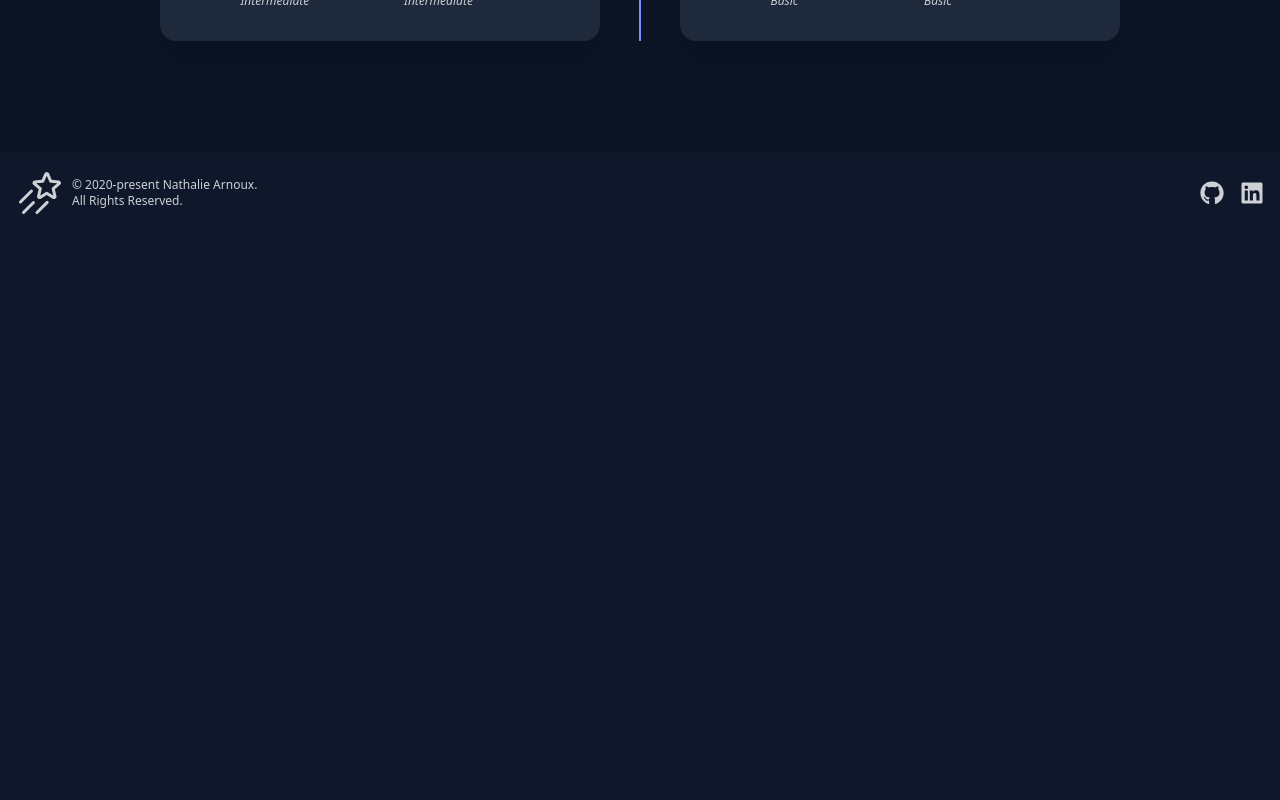
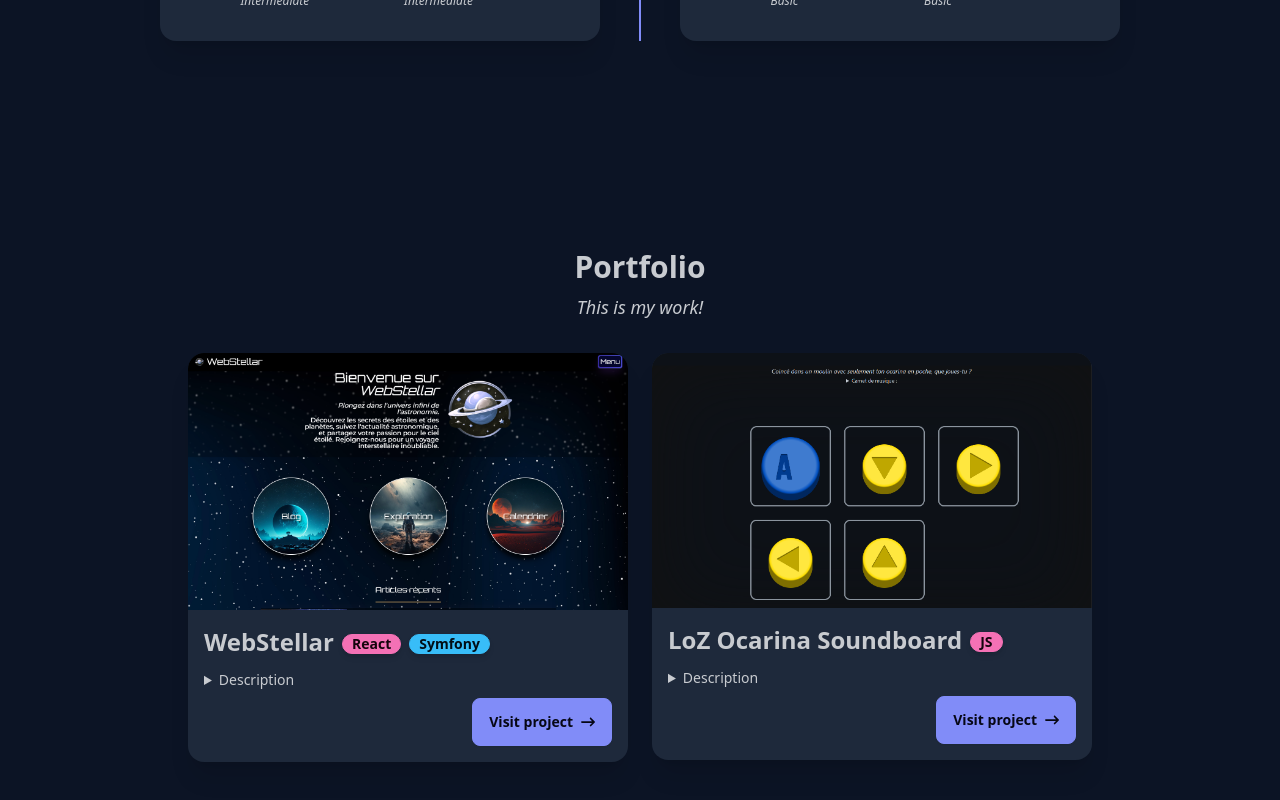
Before and after one commit to nathalieArnoux/portfolio, a React (Vite) app: page / in a window 1280 px wide. Shown: the part 1940-2740 px from the top of the page. Before the commit the page ends 2173 px from the top, so only its background shows below. Built offline with nearby package versions, Linux system fonts and the light colour scheme.

Commit message:
imported component on app comp and added pictures

```diff
--- a/src/components/App/App.jsx
+++ b/src/components/App/App.jsx
@@ -2,6 +2,7 @@
 import Hero from "../Hero/Hero";
 import About from "../About/About";
 import Skills from "../Skills/Skills";
+import Portfolio from "../Portfolio/Portfolio";
 import Footer from "../Footer/Footer";
 
 const App = () => {
@@ -12,6 +13,7 @@
         <Hero />
         <About />
         <Skills />
+        <Portfolio />
       </main>
       <Footer />
     </div>
```
Also changed, not shown: public/assets/Ocarina.png (added), public/assets/WebStellar.png (added).
